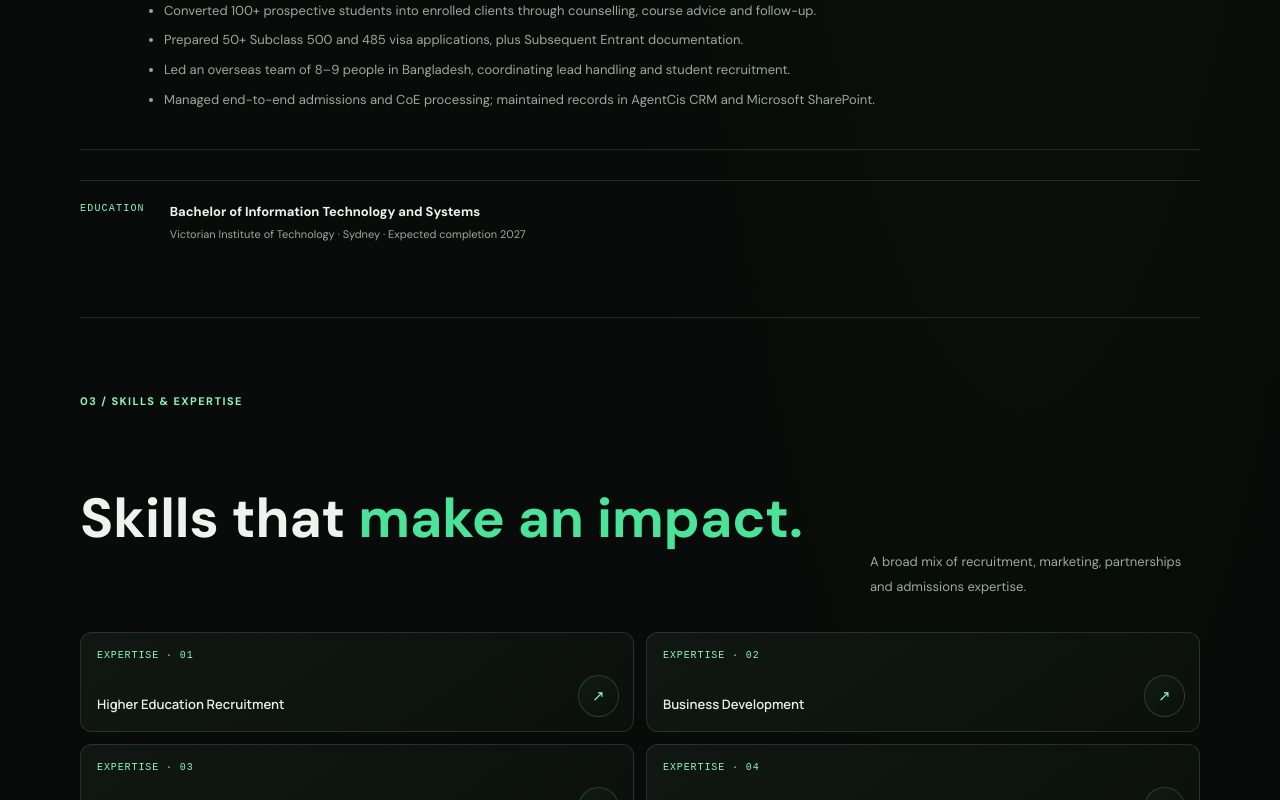
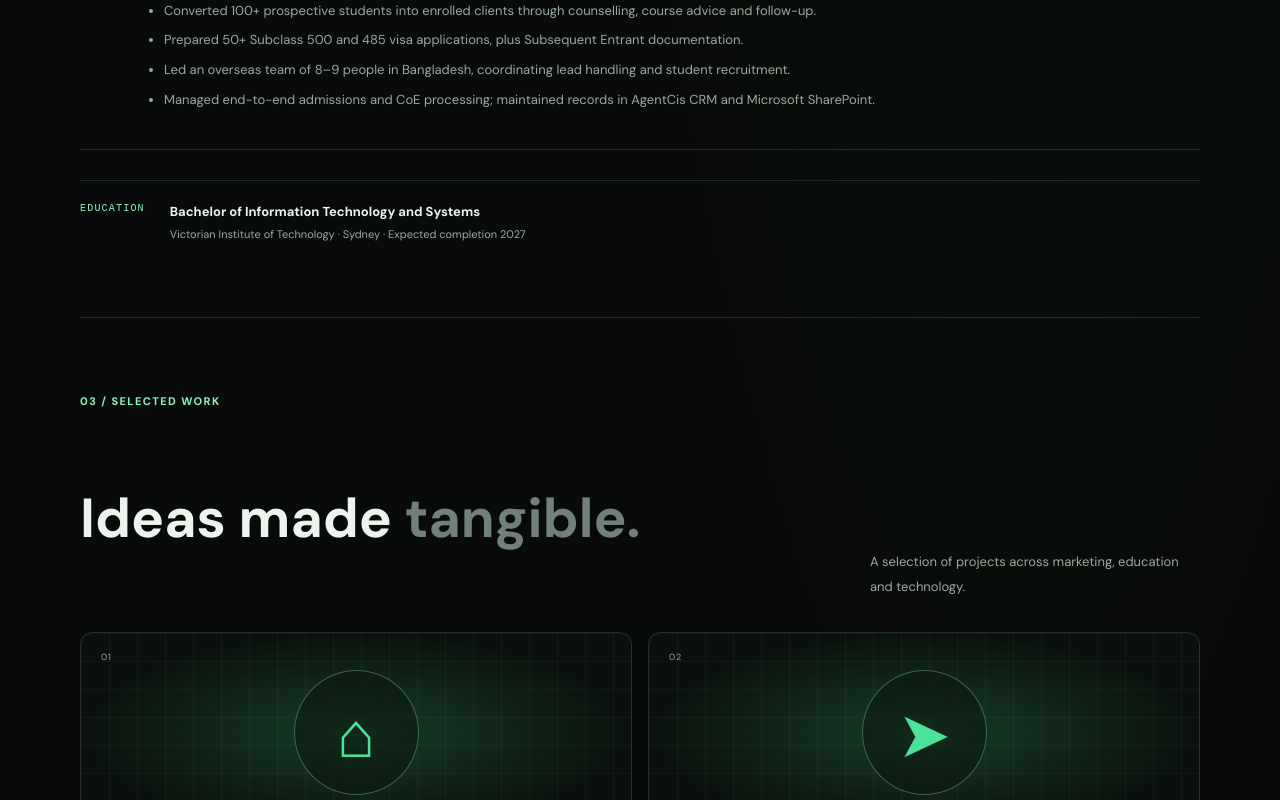
Before and after one commit to AdRakib0/sabbir-portfolio, a Next.js app: page / in a window 1280 px wide. Shown: the part 2000-2800 px from the top of the page. Built offline with nearby package versions, Linux system fonts and the light colour scheme.

Commit message:
Remove duplicate standalone skills section

```diff
--- a/app/page.tsx
+++ b/app/page.tsx
@@ -10,7 +10,6 @@ export default function Home(){return <main className="wrap" id="home">
 <section className="hero"><div><div className="eyebrow"><i/> OPEN TO MEANINGFUL OPPORTUNITIES</div><h1>Building ideas<br/>into <span className="green">real impact.</span></h1><p className="lead">{site.intro}</p><div className="actions"><a className="btn primary" href="#work">Explore my work ↗</a><a className="btn" href="#contact">Let’s connect →</a></div><div className="hero-caption"><span className="avatar-mark">RS</span><span><b>Marketing &amp; digital projects</b><small>Sydney, Australia · Working across ideas and execution</small></span></div></div><div className="hero-art"><div className="orbit orbit-one"/><div className="orbit orbit-two"/><div className="orbit orbit-three"/><div className="monogram">RS<small>IDEAS → IMPACT</small></div><div className="float-card card-strategy"><b>▣ &nbsp; Strategy first</b><small>Clear goals, useful work</small></div><div className="float-card card-tech"><b>⌘ &nbsp; Tech minded</b><small>Curious by design</small></div><div className="float-card card-learning"><b>▥ &nbsp; Always learning</b><small>Better, every iteration</small></div><small className="art-note">A LITTLE STRATEGY. A LOT OF CURIOSITY.</small></div><a className="scroll-note" href="#about">SCROLL TO EXPLORE ↓</a></section>
 <section id="about"><div className="kicker">01 / ABOUT</div><div className="about"><h2>Connecting education, people and <span className="green">opportunity.</span></h2><div><p>{site.about}</p><p>My work brings together education marketing, agency partnerships, student recruitment, admissions operations and campaign development, supported by an analytical approach from my IT studies.</p></div></div></section>
 <section id="experience"><div className="kicker">02 / EXPERIENCE</div><div className="section-heading"><h2>Experience with <span className="muted">purpose.</span></h2><p>Meaningful partnerships, practical marketing and better student journeys.</p></div><div className="timeline">{site.experience.map((x:Item,i:number)=><article className="role" key={x.company}><span className="number">0{i+1}</span><div><small>{x.period} · {x.category}</small><h3>{x.role}</h3><div className="company">{x.company}</div><p>{x.description}</p><ul>{x.bullets?.map((b:string)=><li key={b}>{b}</li>)}</ul></div><span className="arrow">↗</span></article>)}</div><div className="education-line"><span>EDUCATION</span><div><b>Bachelor of Information Technology and Systems</b><small>Victorian Institute of Technology · Sydney · Expected completion 2027</small></div></div></section>
-<section id="skills"><div className="kicker">03 / SKILLS &amp; EXPERTISE</div><div className="section-heading"><h2>Skills that <span className="green">make an impact.</span></h2><p>A broad mix of recruitment, marketing, partnerships and admissions expertise.</p></div><div className="skills skill-cards">{site.skills.map((s:string,i:number)=><article className="skill-card" key={s} style={{animationDelay:`${Math.min(i,10)*55}ms`}}><small>EXPERTISE · {String(i+1).padStart(2,"0")}</small><b>{s}</b><span aria-hidden="true">↗</span></article>)}</div></section>
 <section id="work"><div className="kicker">03 / SELECTED WORK</div><div className="section-heading"><h2>Ideas made <span className="muted">tangible.</span></h2><p>A selection of projects across marketing, education and technology.</p></div><div className="work-grid">{site.projects.map((x:Item,i:number)=><article className="work" key={x.title}><div className={"art art"+i}><small>0{i+1}</small><b>{i===0?"⌂":"➤"}</b></div><div className="work-category">{x.category}</div><h3>{x.title}</h3><p>{x.description}</p><div className="tags"><span>Strategy</span><span>Content</span><span>Design</span></div><a className="work-link" href="#contact">Discuss project <span>↗</span></a></article>)}</div></section>
 <section id="services"><div className="kicker">04 / WHAT I BRING</div><div className="section-heading"><h2>From first conversation to <span className="green">lasting partnership.</span></h2></div><div className="solar-art" aria-hidden="true"><span className="solar-orbit solar-orbit-a"><i/></span><span className="solar-orbit solar-orbit-b"><i/></span><span className="solar-orbit solar-orbit-c"><i/></span><span className="solar-core"><i/></span><span className="solar-glint"/></div><div className="services expertise-services">{site.skills.map((s:string,i:number)=><article className="expertise-card" key={s} style={{animationDelay:`${Math.min(i,12)*45}ms`}}><small>EXPERTISE · {String(i+1).padStart(2,"0")}</small><h3>{s}</h3><span aria-hidden="true">↗</span></article>)}</div></section>
 <section id="recommendations"><div className="kicker">05 / RECOMMENDATIONS</div><div className="section-heading"><h2>Kind words from <span className="muted">colleagues.</span></h2><p>Professional recommendations shared with permission from LinkedIn.</p></div><div className="recommendation-grid">{recommendations.map((r)=><article className="recommendation" key={r.name}><div className="quote-mark">“</div><p className="quote">{r.text}</p><div className="recommendation-person"><span className="person-mark">{r.name.split(" ").map(n=>n[0]).join("")}</span><span><b>{r.name}</b><small>{r.role}</small><small>{r.date}</small></span><span className="recommendation-check">↗</span></div></article>)}</div></section>
```
